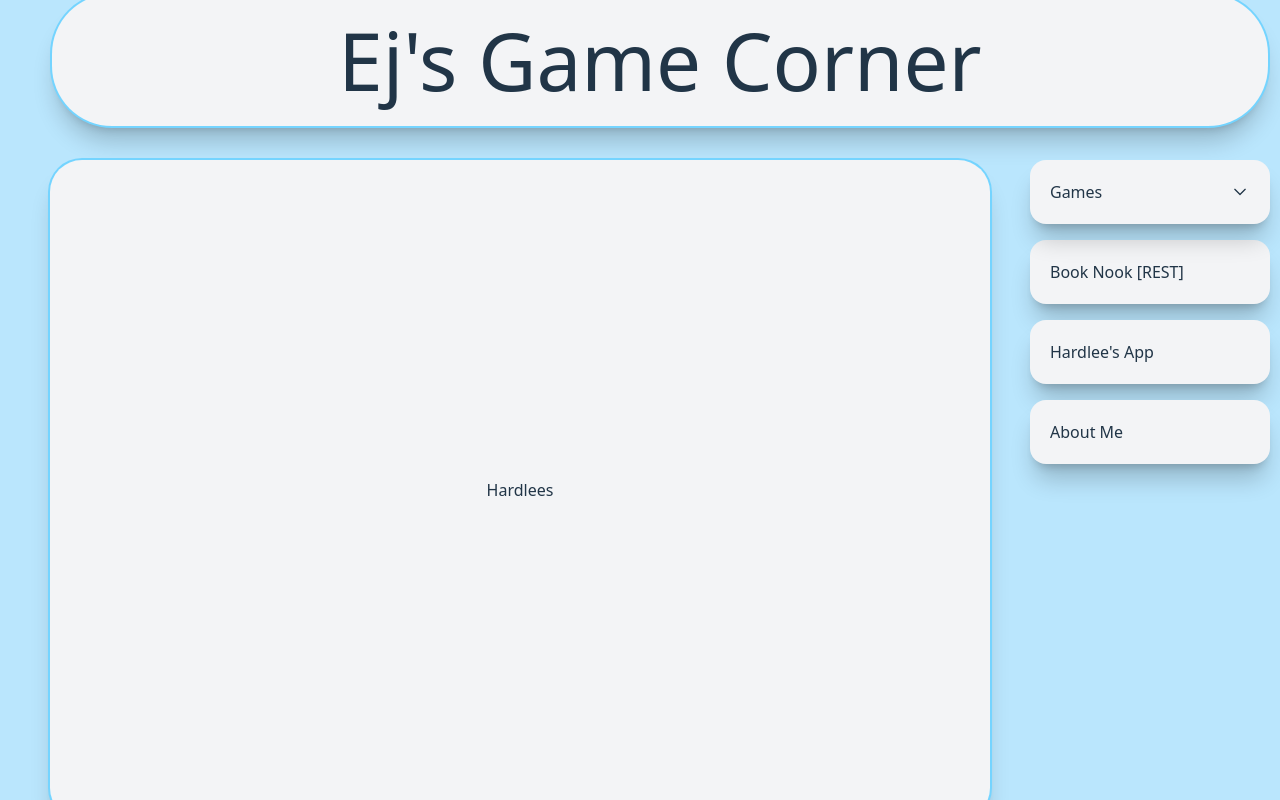
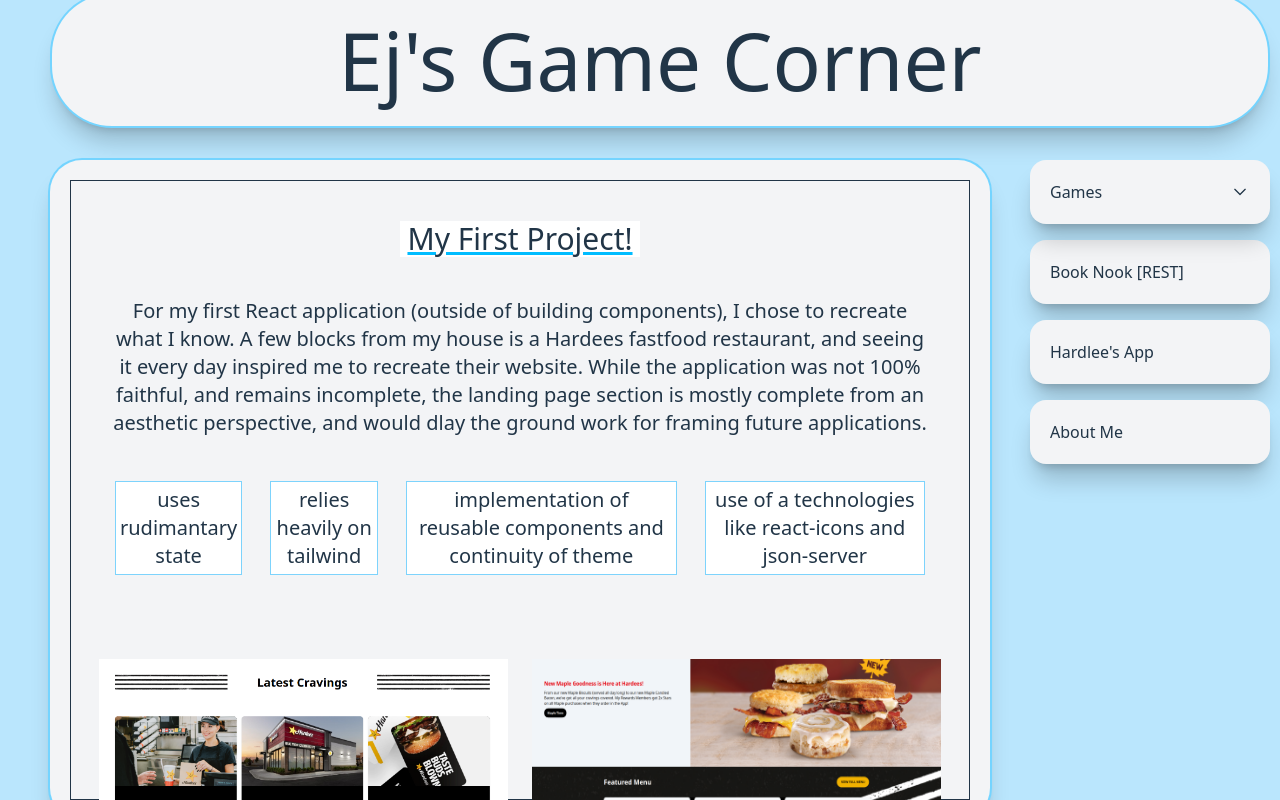
Before and after one commit to eqo2343/eqo2343.github.io, a React (Vite) app in the folder Resume/: page / in a window 1280 px wide. Both pictures are taken after a click on the element "Hardlee's App". Shown: the top 800 px of the page. Built offline with nearby package versions, Linux system fonts and the light colour scheme; data requests are answered from the project's data file.

Commit message:
Add Hardlees component'

```diff
--- a/Resume/db.json
+++ b/Resume/db.json
@@ -39,10 +39,6 @@
     {
       "title": "new book",
       "id": 15
-    },
-    {
-      "title": "testtest",
-      "id": 16
     }
   ]
 }
--- a/Resume/src/App.jsx
+++ b/Resume/src/App.jsx
@@ -9,9 +9,15 @@
 function App() {
   const [view, setView] = useState(<Canvas />);
   const [isGames, setIsGames] = useState(true);
+  const [isHardlees, setIsHardlees] = useState(false);
 
     const onChange = () => {
       setIsGames(!isGames)
+    }
+
+    const changeHardlees = () => {
+      setIsGames(false);
+      setIsHardlees(true);
     }
 
   return (
--- /dev/null
+++ b/Resume/src/components/Hardlees.css
@@ -0,0 +1,18 @@
+
+li {
+    border: 1px solid rgb(125 211 252);
+    padding: 4px;
+    margin: 4px;
+    background-color: white;
+}
+
+a {
+    color:  rgb(96 165 250);
+    transition: 0.3s;
+}
+
+a:hover {
+    color: blue;
+    text-decoration: underline;
+
+}
--- a/Resume/src/components/Hardlees.jsx
+++ b/Resume/src/components/Hardlees.jsx
@@ -1,8 +1,39 @@
 import React from 'react'
+import Card from './Card'
+import './Hardlees.css'
+import hardlees1 from '/home/eqo234/resume-site/resume-site/Resume/src/assets/hardlees1.png'
+import hardlees2 from '/home/eqo234/resume-site/resume-site/Resume/src/assets/hardlees2.png'
+import { FaGithub } from "react-icons/fa";
 
 const Hardlees = () => {
   return (
-    <div>Hardlees</div>
+    <div className='flex text-xl text-center gap-10 flex-col p-10 w-full h-full items-center border'>
+      <h3 className='bg-white w-60 underline decoration-sky-400 text-3xl'>My First Project!</h3>
+      <p>For my first React application (outside of building components), I chose to
+        recreate what I know.  A few blocks from my house is a Hardees fastfood restaurant,
+        and seeing it every day inspired me to recreate their website.  While the application
+        was not 100% faithful, and remains incomplete, the landing page section is mostly
+        complete from an aesthetic perspective, and would dlay the ground work for framing future
+        applications.
+      </p>
+
+      <ul className=' flex gap-5 '>
+        <li>uses rudimantary state</li>
+        <li>relies heavily on tailwind</li>
+        <li>implementation of reusable components and continuity of theme</li>
+        <li>use of a technologies like react-icons and json-server</li>
+      </ul>
+    <div className='flex gap-6 mt-10 justify-center'>
+      <img src={hardlees1} className='w-1/2' alt='screenshot of mock fastfood page' ></img>
+      <img src={hardlees2} className='w-1/2' alt='screenshot of mock fastfood page' ></img>
+    </div>
+    <div className=' w-full h-full flex items-center justify-center gap-3'>
+      <a href='https://github.com/eqo2343/restaurant-page.git' className=' color-sky-blue-400 flex gap-3 items-center'>
+      <FaGithub />
+      Check out my source code on GitHub!!
+      </a>
+    </div>
+  </div>
   )
 }
 
```
Also changed, not shown: Resume/src/assets/hardlees1.png (added), Resume/src/assets/hardlees2.png (added).
